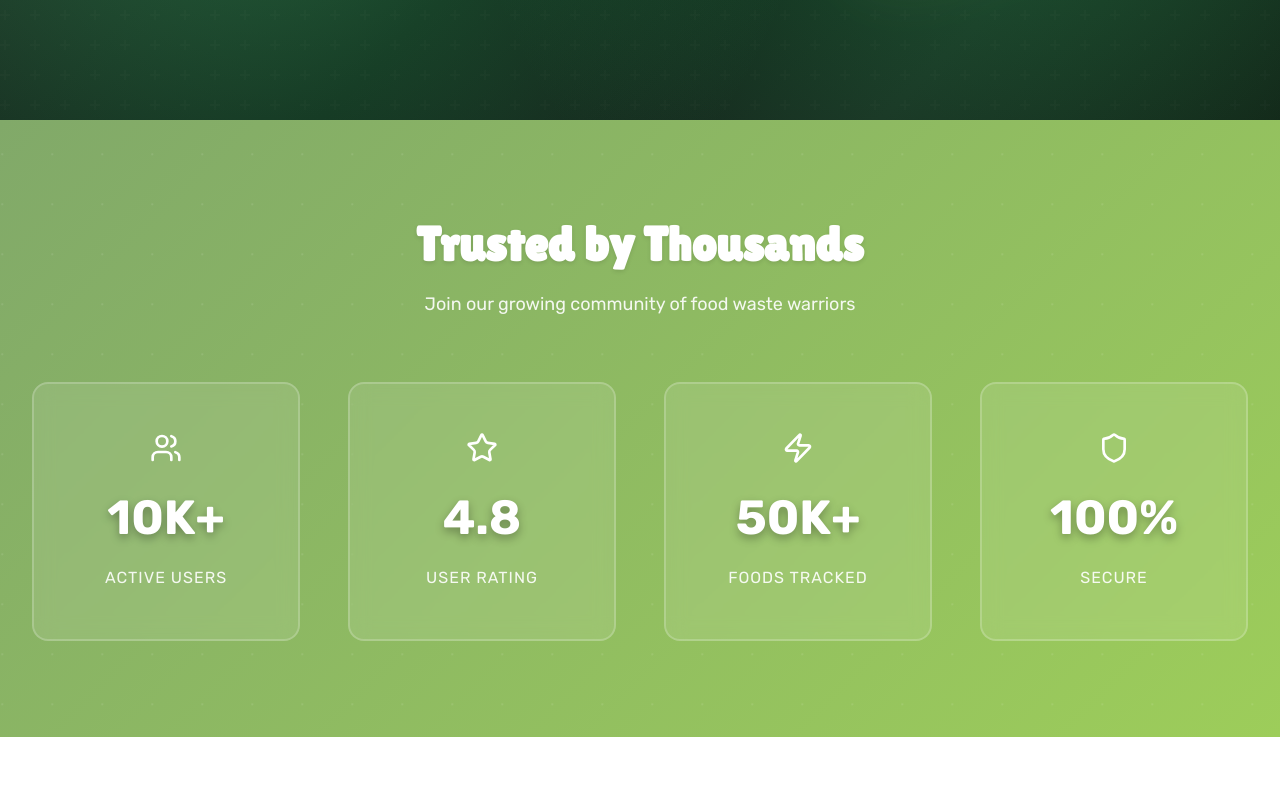
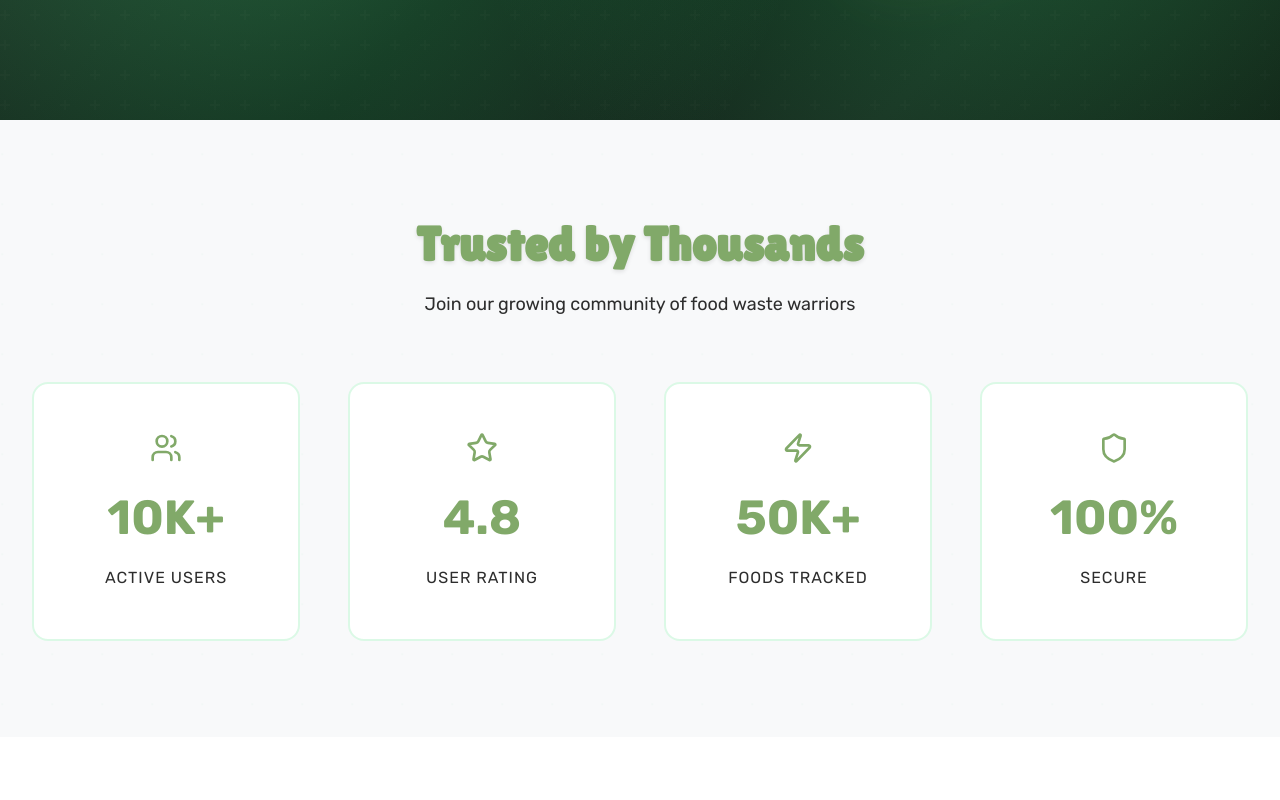
Before and after one commit to Caiffeine/REcipe-website, a React (Vite) app in the folder recipe/: page /download in a window 1280 px wide. Shown: the part 680-1480 px from the top of the page. Built offline with nearby package versions, Linux system fonts and the light colour scheme.

Commit message:
Update Download Page styles and content: modify stats section background, adjust text colors, and enhance stat item appearance for improved visibility and consistency.

```diff
--- a/recipe/src/pages/download/download-page.css
+++ b/recipe/src/pages/download/download-page.css
@@ -591,7 +591,7 @@
 /* Stats Section */
 .download-stats {
   padding: var(--spacing-3xl) 0;
-  background: linear-gradient(135deg, var(--color-primary) 0%, var(--color-secondary) 100%);
+  background: var(--color-background-alt);
   position: relative;
   overflow: hidden;
 }
@@ -603,7 +603,7 @@
   left: -50%;
   width: 200%;
   height: 200%;
-  background: radial-gradient(circle, rgba(255, 255, 255, 0.1) 1px, transparent 1px);
+  background: radial-gradient(circle, rgba(74, 222, 128, 0.03) 1px, transparent 1px);
   background-size: 50px 50px;
   animation: moveBackground 20s linear infinite;
 }
@@ -628,30 +628,31 @@
 .stat-item {
   text-align: center;
   padding: var(--spacing-xl);
-  background: rgba(255, 255, 255, 0.1);
+  background: var(--color-white);
   backdrop-filter: blur(10px);
   border-radius: var(--radius-lg);
-  border: 2px solid rgba(255, 255, 255, 0.2);
+  border: 2px solid rgba(74, 222, 128, 0.2);
   transition: all 0.3s ease;
 }
 
 .stat-item:hover {
-  background: rgba(255, 255, 255, 0.2);
+  background: var(--color-white);
   transform: translateY(-10px);
-  box-shadow: 0 20px 40px rgba(0, 0, 0, 0.3);
+  box-shadow: 0 20px 40px rgba(74, 222, 128, 0.2);
+  border-color: var(--color-primary);
 }
 
 .stat-item__number {
   font-size: var(--font-size-5xl);
   font-weight: var(--font-weight-bold);
-  color: var(--color-white);
+  color: var(--color-primary);
   margin-bottom: var(--spacing-xs);
-  text-shadow: 0 4px 10px rgba(0, 0, 0, 0.3);
+  text-shadow: none;
 }
 
 .stat-item__label {
   font-size: var(--font-size-base);
-  color: rgba(255, 255, 255, 0.9);
+  color: var(--color-text-dark);
   text-transform: uppercase;
   letter-spacing: 1px;
 }
--- a/recipe/src/pages/download/download-page.jsx
+++ b/recipe/src/pages/download/download-page.jsx
@@ -85,8 +85,8 @@ const DownloadPage = () => {
             <section className="section download-stats">
                 <div className="container">
                     <div className="section-header" data-aos="fade-up">
-                        <h2 className="section-title" style={{ color: 'white' }}>Trusted by Thousands</h2>
-                        <p className="section-subtitle" style={{ color: 'rgba(255, 255, 255, 0.9)' }}>
+                        <h2 className="section-title" style={{ color: 'var(--color-primary)' }}>Trusted by Thousands</h2>
+                        <p className="section-subtitle" style={{ color: 'var(--color-text-dark)' }}>
                             Join our growing community of food waste warriors
                         </p>
                     </div>
@@ -98,7 +98,7 @@ const DownloadPage = () => {
                                 data-aos="zoom-in"
                                 data-aos-delay={index * 100}
                             >
-                                <div className="stat-item__icon" style={{ marginBottom: 'var(--spacing-sm)', display: 'flex', justifyContent: 'center', color: 'white' }}>
+                                <div className="stat-item__icon" style={{ marginBottom: 'var(--spacing-sm)', display: 'flex', justifyContent: 'center', color: 'var(--color-primary)' }}>
                                     {stat.icon}
                                 </div>
                                 <div className="stat-item__number">{stat.number}</div>
```
